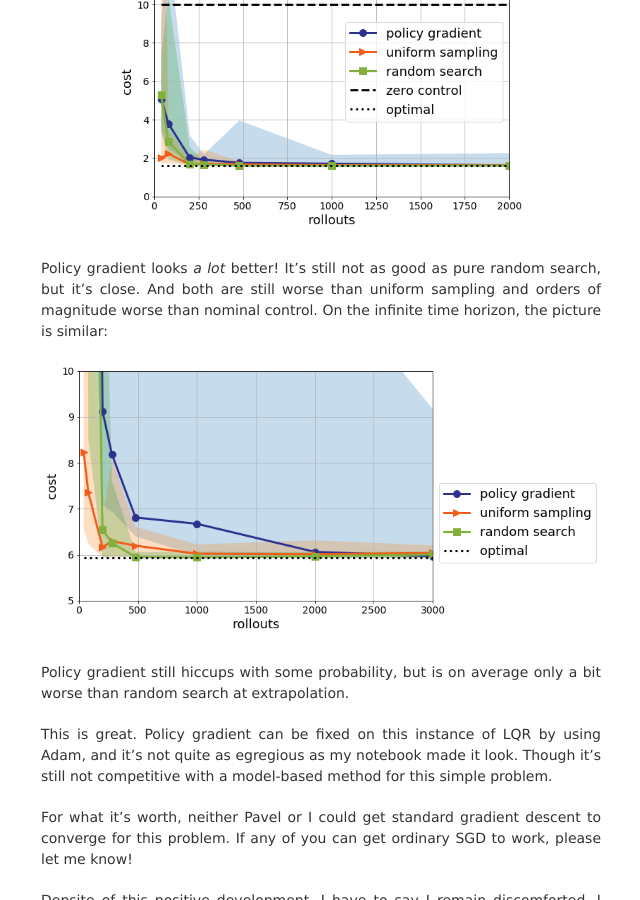
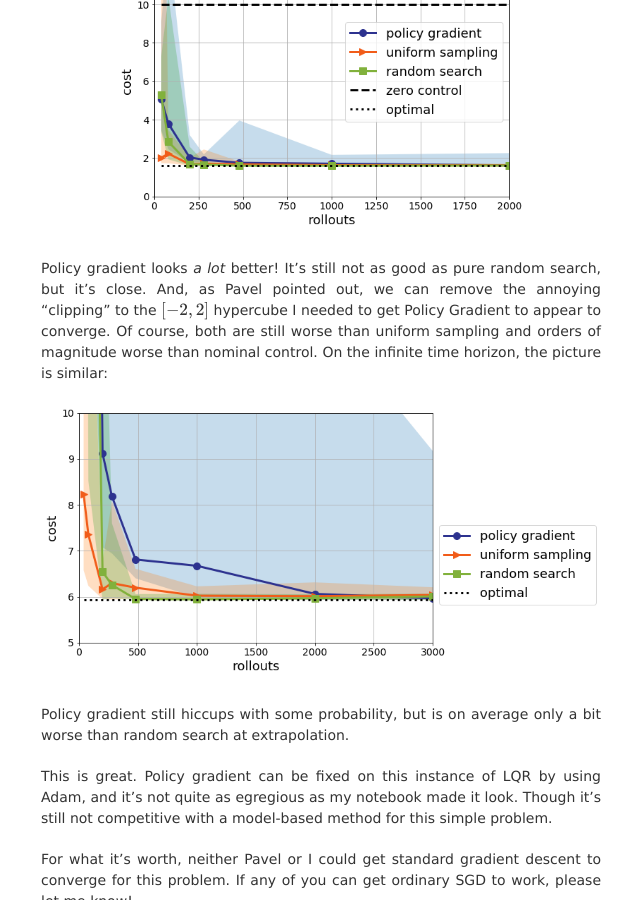
Before and after one commit to benjamin-recht/benjamin-recht.github.io, a Jekyll site: the page built from _posts/2018-03-13-pg-saga.md, in a window 1280 px wide and 900 px high, scrolled down 655 px. Shown: the whole window, without its empty margins (319-959 px from the left). Built offline with Jekyll 4.4.1, drawn with Linux system fonts in a browser that asks for light colours; nearby versions of some CDN libraries; formulas are drawn with MathJax 3; comment, search, counter and statistics services are not loaded.

Commit message:
clip sentence

```diff
--- a/_posts/2018-03-13-pg-saga.md
+++ b/_posts/2018-03-13-pg-saga.md
@@ -18,7 +18,7 @@ First, I coded up Adam in pure python to avoid introducing any deep learning pac
 {: .center}
 ![adam roolz](/assets/rl/policies/cost_finite_err_bars_update.png){:width="410px"}
 
-Policy gradient looks _a lot_ better! It’s still not as good as pure random search, but it’s close. And both are still worse than uniform sampling and orders of magnitude worse than nominal control.  On the infinite time horizon, the picture is similar:
+Policy gradient looks _a lot_ better! It’s still not as good as pure random search, but it’s close. And, as Pavel pointed out, we can remove the annoying "clipping" to the $[-2,2]$ hypercube I needed to get Policy Gradient to appear to converge. Of course, both are still worse than uniform sampling and orders of magnitude worse than nominal control.  On the infinite time horizon, the picture is similar:
 
 {: .center}
 ![sgd droolz](/assets/rl/policies/cost_infinite_update.png){:width="560px"}
```
